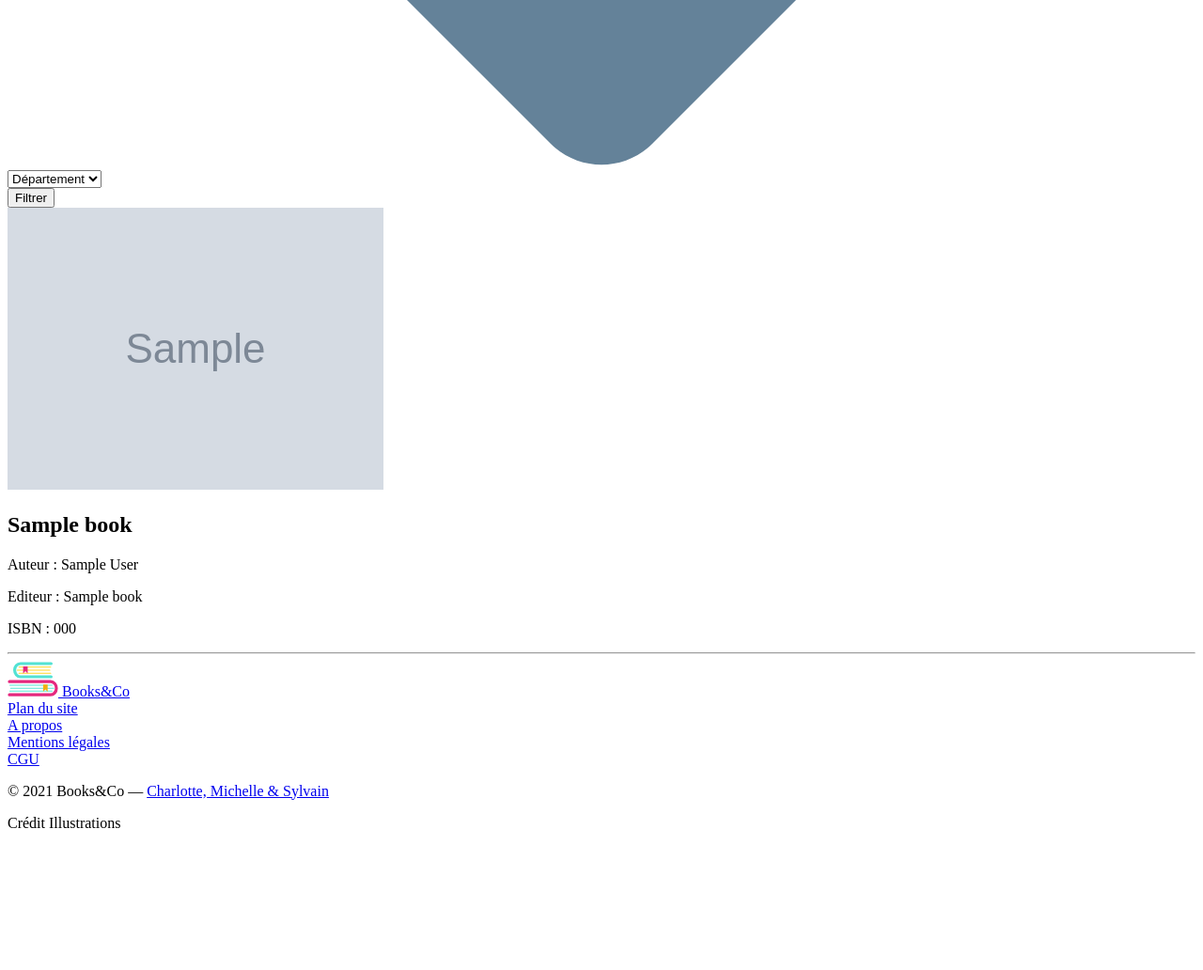
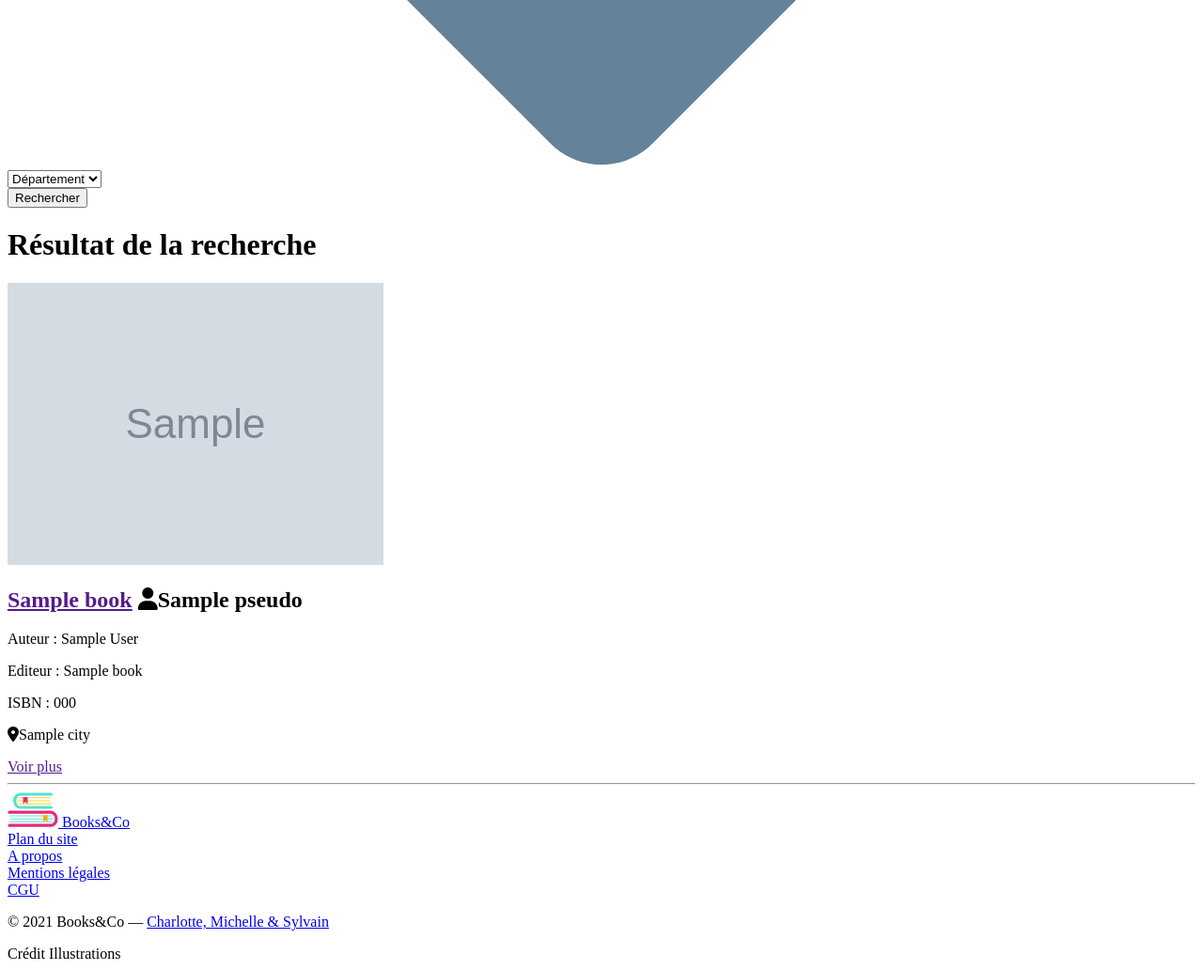
Before and after one commit to lafcha/books-and-co, a Symfony app: template templates/search/search.html.twig in a window 1280 px wide. Shown: the part 605-1637 px from the top of the page at 94% size. Before the commit the page ends 1486 px from the top, so only its background shows below. Run offline with Twig, Linux system fonts and the light colour scheme; the template is opened without the code that fills it: most values are stand-ins (such as "Sample title", 1, 10 or a date in 2020); grey boxes marked "Sample" are stand-in pictures; some libraries are stand-ins or nearby versions; some web fonts are replaced.

Commit message:
research front done, and minor fix done

```diff
--- a/src/Form/RegistrationFormType.php
+++ b/src/Form/RegistrationFormType.php
@@ -38,7 +38,7 @@ class RegistrationFormType extends AbstractType
             ->add('password', RepeatedType::class, [
                 'type' => PasswordType::class,
                 'invalid_message' => 'Les deux mots de passe doivent être identiques.',
-                'options' => ['attr' => ['class' => 'block rounded-full w-full p-2 bg-gray-200 focus:outline-none focus:ring-1 focus:ring-gray-400 focus:border-transparent']],
+                'options' => ['attr' => ['class' => 'block rounded-full w-full p-2 bg-grey focus:outline-none focus:ring-1 focus:ring-gray-400 focus:border-transparent']],
                 'first_options'  => ['label' => 'MOT DE PASSE'],
                 'second_options' => ['label' => 'REPETEZ LE MOT DE PASSE'],
                 'mapped' => false,
--- a/tailwind.config.js
+++ b/tailwind.config.js
@@ -29,7 +29,7 @@ module.exports = {
         light: '#DDFAF6'
       },
       grey:{
-        DEFAULT: '#E5E5E5'
+        DEFAULT: '#EDEDED'
       },
       white:{
         DEFAULT:'#FFFFFF'
--- a/templates/search/search.html.twig
+++ b/templates/search/search.html.twig
@@ -1,6 +1,6 @@
 {% extends 'base.html.twig' %}
 
-{% block title %}Hello SearchController!
+{% block title %}Recherche
 {% endblock %}
 
 {% block javascripts %}
@@ -13,16 +13,16 @@
 {% block main %}
 
 	{{ form_start(form) }}
-	<div class="mt-5 flex flex-nowrap items-center">
+	<div class="mt-5 flex items-center">
 		<div id="county-error"></div>
 		<div class="relative inline-flex mr-5">
 			<svg class="w-2 h-2 absolute top-0 right-0 m-4 pointer-events-none" xmlns="http://www.w3.org/2000/svg" viewbox="0 0 412 232"><path d="M206 171.144L42.678 7.822c-9.763-9.763-25.592-9.763-35.355 0-9.763 9.764-9.763 25.592 0 35.355l181 181c4.88 4.882 11.279 7.323 17.677 7.323s12.796-2.441 17.678-7.322l181-181c9.763-9.764 9.763-25.592 0-35.355-9.763-9.763-25.592-9.763-35.355 0L206 171.144z" fill="#648299" fill-rule="nonzero"/></svg>
-			<select name="search_form[county]" class="rounded-full text-white h-10 pl-5 pr-10 bg-blue-900 focus:outline-none appearance-none county-form" id="search_form_county">
+			<select name="search_form[county]" class="bg-yellow rounded-full text-white h-10 pl-5 pr-10 focus:outline-none appearance-none county-form" id="search_form_county">
 				<option value="00">Département</option>
 			</select>
 		</div>
 
-		<button type="submit" class="bg-yellow px-6 md:px-8 py-2 rounded-full items-center focus:outline-none text-xs md:text-sm mt-1 md:mt-3">Filtrer</button>
+		<button type="submit" class="bg-blue h-10 px-6 md:px-8 py-2 rounded-full items-center focus:outline-none text-xs md:text-sm text-white">Rechercher</button>
 	</div>
 	{{ form_end(form) }}
 
@@ -38,19 +38,24 @@
 			</div>
 		</section>
 	{% else %}
+	<h1 class="text-blue font-cursive text-3xl flex justify-center mt-10">Résultat de la recherche</h1>
 			<section class="text-gray-600 body-font overflow-hidden">
 				<div class="container px-5 py-24 mx-auto">
 		{% for usersbook in book %}
 					<div class="-my-8 divide-y-2 divide-gray-100">
 						<div class="py-8 flex flex-wrap md:flex-nowrap">
 							<div class="md:w-1/12 md:mb-0 mb-6 flex-shrink-0 mr-10 flex flex-col">
-								<img src="{{ asset('assets/img/bookcover/') ~ usersbook.book.cover }}">
+								<a href=""><img src="{{ asset('assets/img/bookcover/') ~ usersbook.book.cover }}"></a>
 							</div>
 							<div class="md:flex-grow">
-								<h2 class="text-2xl font-medium text-gray-900 title-font mb-2">{{ usersbook.book.title }}</h2>
+								<h2 class="text-2xl font-medium text-gray-900 title-font mb-2 uppercase text-pink"><a href="">{{ usersbook.book.title }}</a> <span class="text-sm text-yellow-dark"><i class="fas fa-user mr-3 ml-3"></i>{{ usersbook.user.pseudo }}</span></h2>
 								<p class="leading-relaxed">Auteur : {{ usersbook.book.author }}</p>
 								<p class="italic">Editeur : {{ usersbook.book.editor }}</p>
 								<p class="italic">ISBN : {{ usersbook.book.isbn }}</p>
+							</div>
+							<div class="flex flex-col justify-between">
+								<p class="text-yellow-dark"><i class="fas fa-map-marker-alt mr-3"></i>{{ usersbook.user.city }}</p>
+								<a href="" class="bg-pink h-10 px-6 md:px-8 py-2 rounded-full items-center focus:outline-none md:text-sm text-white">Voir plus</a>
 							</div>
 						</div>
 					</div>
--- a/templates/security/login.html.twig
+++ b/templates/security/login.html.twig
@@ -35,11 +35,11 @@
 
 					<div class="mt-5 flex justify-between items-center">
 						<label for="inputPseudo" class="w-1/2">Mon pseudo</label>
-						<input type="text" class="block rounded-full w-full p-2 bg-gray-200 focus:outline-none focus:ring-1 focus:ring-gray-400 focus:border-transparent " value="{{ last_username }}" name="pseudo" id="inputPseudo" class="form-control" required autofocus>
+						<input type="text" class="block rounded-full w-full p-2 bg-grey focus:outline-none focus:border-transparent " value="{{ last_username }}" name="pseudo" id="inputPseudo" class="form-control" required autofocus>
 					</div>
 					<div class="mt-5 flex justify-between items-center">
 						<label for="inputPassword" class="w-1/2">Mon mot de passe</label>
-						<input type="password" class="block rounded-full w-full p-2 bg-gray-200 focus:outline-none focus:ring-1 focus:ring-gray-400 focus:border-transparent" name="password" id="inputPassword" class="form-control" required>
+						<input type="password" class="block rounded-full p-2 w-full bg-grey focus:outline-none focus:border-transparent" name="password" id="inputPassword" class="form-control" required>
 					</div>
 
 					<input type="hidden" name="_csrf_token" value="{{ csrf_token('authenticate') }}">
```
Also changed, not shown: templates/registration/register.html.twig (+13 -9 lines), 2 other files.
